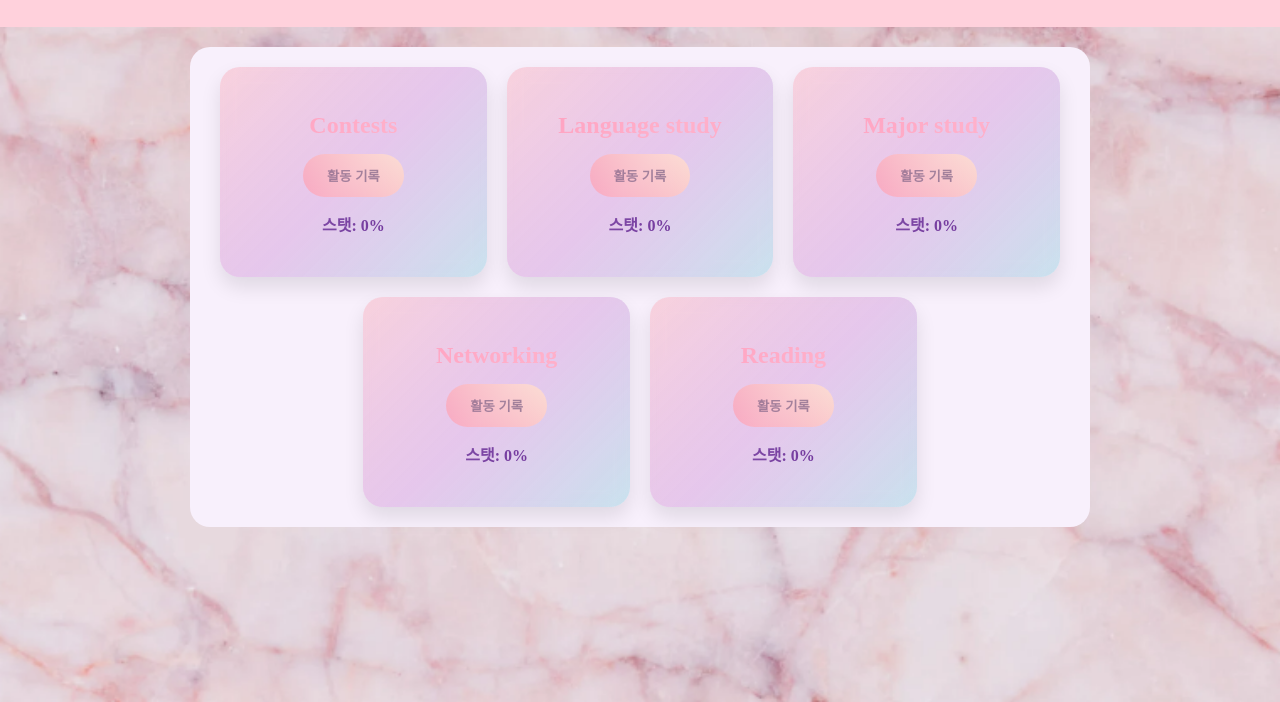
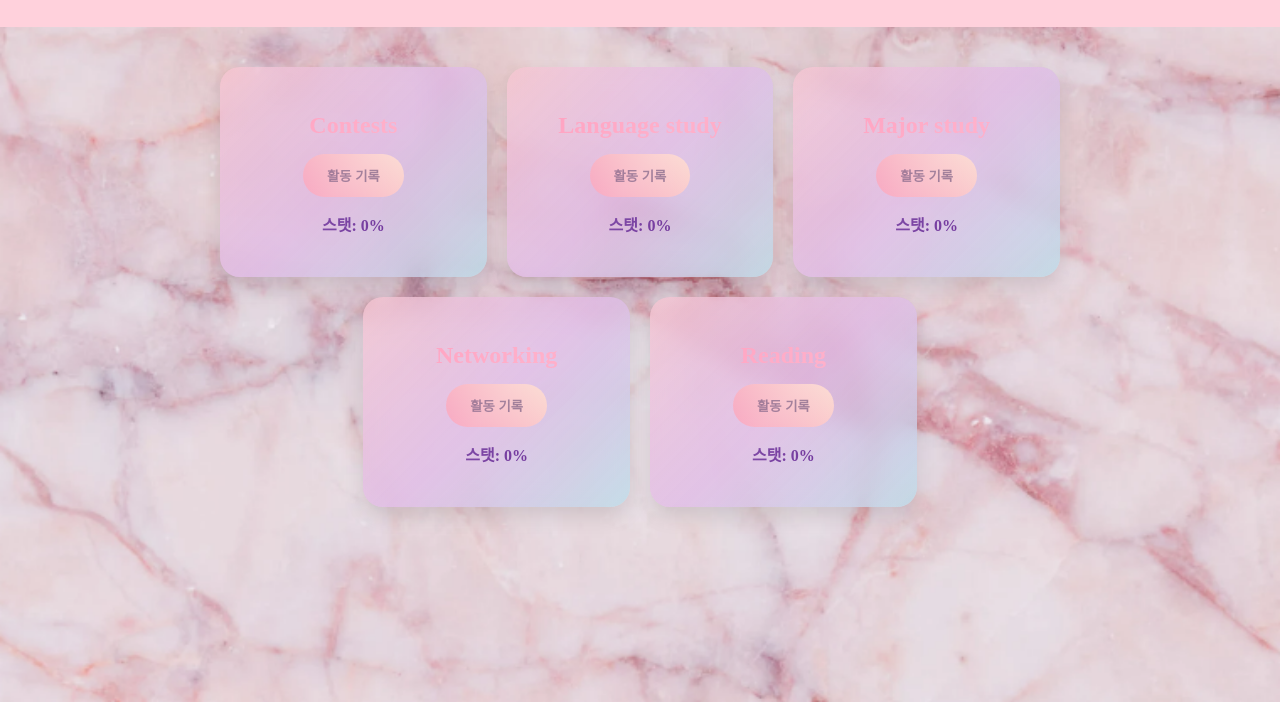
Before and after one commit to rosaze/2024-Stattracker, a website: page index.html in a window 1280 px wide. Shown: the part 98-800 px from the top of the page. Drawn offline with nearby package versions, Linux system fonts and the light colour scheme; a web font is replaced by a local one.

Commit message:
Feat: 아직까진 완벽

```diff
--- a/public/css/styles.css
+++ b/public/css/styles.css
@@ -96,13 +96,14 @@ main {
     animation: fadeIn 0.5s;
 }
 
+/* 주요 컨테이너의 배경을 투명하게 설정 */
+.page-container,
+.content-wrapper,
 .content-section,
-.activities-container,
-.stat-bars-container,
-.activity-records-container {
-    background-color: transparent;
+.activities-container {
+    background-color: transparent !important;
     box-shadow: none;
-    /* 필요에 따라 그림자 제거 */
+    /* 필요시 그림자 제거 */
 }
 
 
```
